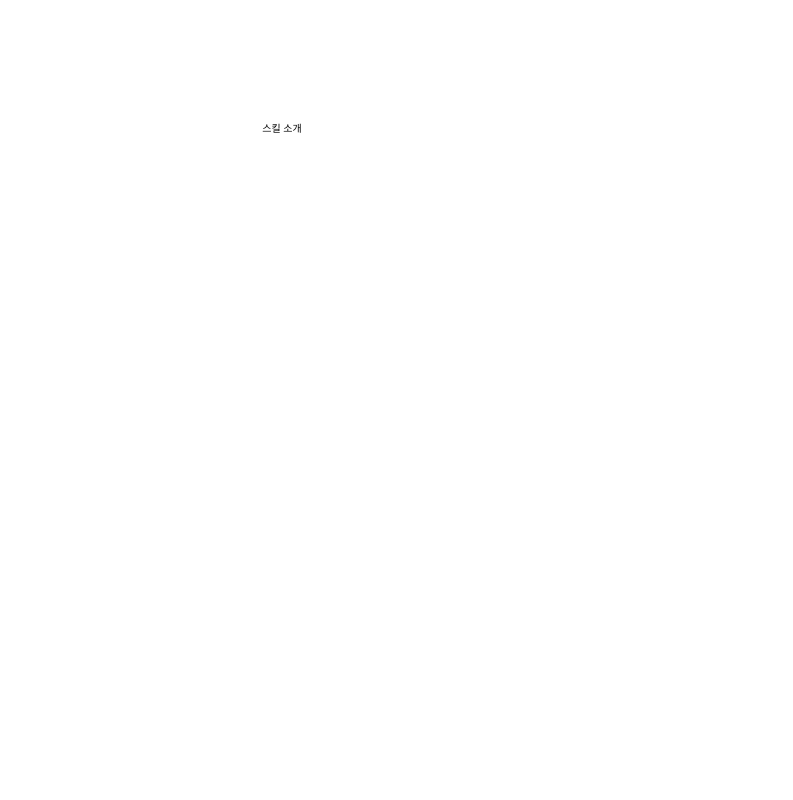
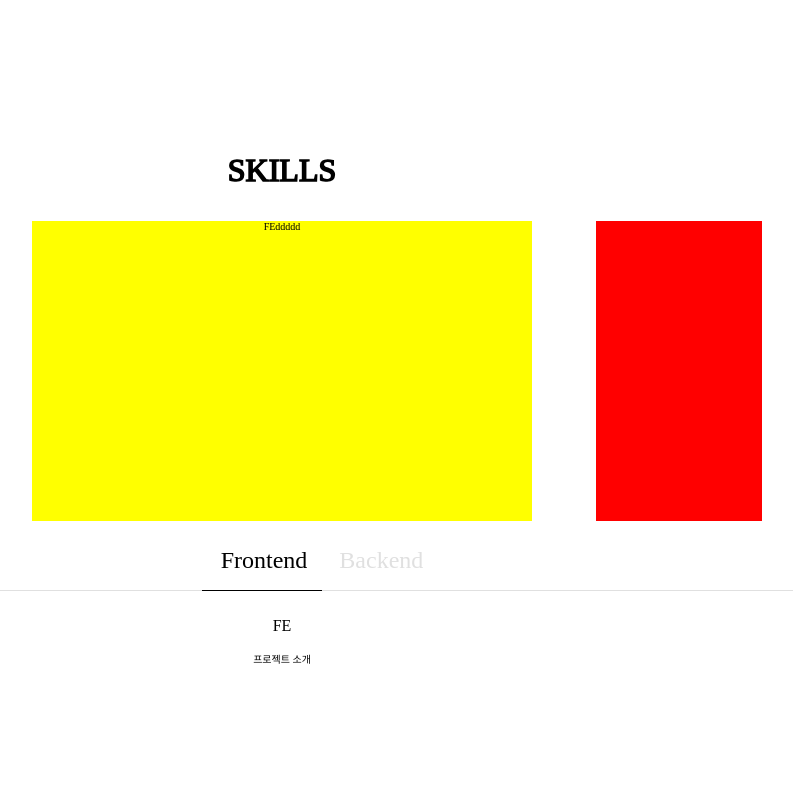
Before and after one commit to easymean/portfolio, a React (Vite) app: page / in a window 1280 px wide. Shown: the part 680-1480 px from the top of the page, without its empty margins (358-1151 px from the left). Built offline with nearby package versions, Linux system fonts and the light colour scheme.

Commit message:
tab & slider 구현

```diff
--- a/src/assets/scss/globals.scss
+++ b/src/assets/scss/globals.scss
@@ -12,6 +12,7 @@
 
   --color-bg-container: light-dark(#{$white}, #{$black});
   --color-text: light-dark(#{$black}, #{$white});
+  --color-text-secondary: light-dark(#{$light-grey}, #{$dark-grey});
 
   --color-black: #{$black};
   --color-white: #{$white};
--- /dev/null
+++ b/src/components/slider/index.tsx
@@ -0,0 +1,70 @@
+import { useCallback, useEffect, useRef } from 'react';
+import './style.scss';
+
+type Props = {
+  selectedId: string;
+  colWidth: number;
+  items: { id: string; content: React.ReactNode }[];
+};
+
+export const Slider = ({ items = [], colWidth, selectedId }: Props) => {
+  const containerRef = useRef<HTMLDivElement>(null);
+
+  const slideItem = useCallback(
+    (container: HTMLElement, id: string) => {
+      const getCenterX = (container: HTMLElement) => {
+        const rect = container.getBoundingClientRect();
+        const width = rect?.width ?? 0;
+        return (width - colWidth) / 2;
+      };
+
+      const [target] = [...container.querySelectorAll('.slider-item')].filter(
+        (el) => el.id === id,
+      );
+      if (target instanceof HTMLElement) {
+        const { offsetLeft } = target;
+        const centerX = getCenterX(container);
+
+        const dist = centerX - offsetLeft;
+        container.style.setProperty('--dist', `${dist}px`);
+      }
+    },
+    [colWidth],
+  );
+
+  useEffect(() => {
+    if (containerRef.current) {
+      const container = containerRef.current;
+      slideItem(container, selectedId);
+
+      window.addEventListener('resize', () => {
+        slideItem(container, selectedId);
+      });
+
+      return () => {
+        window.removeEventListener('resize', () => {
+          slideItem(container, selectedId);
+        });
+      };
+    }
+  }, [selectedId, slideItem]);
+
+  return (
+    <div className="slider">
+      <div className="slider-list" ref={containerRef}>
+        {items.length > 0 &&
+          items.map((el) => (
+            <div
+              key={el.id}
+              id={el.id}
+              className="slider-item"
+              aria-selected={el.id === selectedId}
+              style={{ width: `${colWidth}px` }}
+            >
+              {el.content}
+            </div>
+          ))}
+      </div>
+    </div>
+  );
+};
--- /dev/null
+++ b/src/components/slider/style.scss
@@ -0,0 +1,17 @@
+.slider {
+  overflow: hidden;
+  width: 100%;
+}
+
+.slider-list {
+  position: relative;
+  display: grid;
+  grid-gap: 4rem;
+  grid-auto-flow: column;
+  transform: translate3d(var(--dist, 0px), 0, 0);
+  transition: all 300ms ease-in-out;
+  .slider-item {
+    &[aria-selected='true'] {
+    }
+  }
+}
--- /dev/null
+++ b/src/components/tab/index.tsx
@@ -0,0 +1,69 @@
+import './style.scss';
+import React, { useEffect, useRef, useState } from 'react';
+type Props = {
+  items: { id: string; label: string; content: React.ReactNode }[];
+  onClickItem: (id: string) => void;
+};
+
+export const Tab = ({ items, onClickItem }: Props) => {
+  const listRef = useRef<HTMLUListElement>(null);
+  const activeItemRef = useRef<HTMLLIElement>(null);
+  const [selectedId, setSelectedId] = useState<string>(items[0].id);
+
+  const setIndicator = (target: HTMLElement) => {
+    if (listRef.current) {
+      const listWidth = listRef.current.offsetWidth;
+      const { offsetLeft, offsetWidth } = target;
+      const left = ((offsetLeft / listWidth) * 100).toFixed();
+      const right = (
+        100 -
+        ((offsetLeft + offsetWidth) / listWidth) * 100
+      ).toFixed();
+      listRef.current.style.setProperty(
+        '--clip-path',
+        `inset(0 ${right}% 0 ${left}%)`,
+      );
+    }
+  };
+
+  const handleClick = (id: string) => {
+    setSelectedId(id);
+    onClickItem(id);
+  };
+
+  useEffect(() => {
+    if (activeItemRef.current) {
+      setIndicator(activeItemRef.current);
+    }
+  }, [selectedId]);
+  return (
+    <div className="tab">
+      <ul className="tab-list" role="tablist" ref={listRef}>
+        {items.map((el) => (
+          <li
+            key={el.id}
+            id={el.id}
+            className="tab-item"
+            ref={el.id === selectedId ? activeItemRef : null}
+            aria-selected={el.id === selectedId}
+            onClick={() => handleClick(el.id)}
+          >
+            {el.label}
+          </li>
+        ))}
+      </ul>
+      <div role="tabpanel">
+        {items.map((el) => (
+          <div
+            key={`panel-${el.id}`}
+            id={el.id}
+            className="tab-panel"
+            hidden={el.id !== selectedId}
+          >
+            {el.content}
+          </div>
+        ))}
+      </div>
+    </div>
+  );
+};
--- /dev/null
+++ b/src/components/tab/style.scss
@@ -0,0 +1,39 @@
+.tab-list {
+  width: 100%;
+  position: relative;
+  display: flex;
+  justify-content: center;
+  border-bottom: 1px solid var(--color-text-secondary);
+  &::after {
+    content: '';
+    position: absolute;
+    z-index: 1;
+    bottom: -1px;
+    left: 0;
+    width: 100%;
+    height: 1px;
+    background-color: var(--color-text);
+    transition: clip-path 0.25s ease;
+    clip-path: var(--clip-path, inset(0 0 0 0));
+  }
+}
+.tab-item {
+  padding: 1rem;
+  font-size: 1.5rem;
+  color: var(--color-text-secondary);
+  transition: color 200ms;
+  &[aria-selected='true'] {
+    color: var(--color-text);
+  }
+  &:hover {
+    cursor: pointer;
+    color: var(--color-text);
+  }
+}
+
+.tab-panel {
+  animation-name: fade-in;
+  animation-duration: 0.7s;
+  padding: 1rem;
+  font-size: 1rem;
+}
--- a/src/pages/skills/index.tsx
+++ b/src/pages/skills/index.tsx
@@ -1,9 +1,42 @@
+import { Tab } from '@/components/tab';
+import { Slider } from '@/components/slider';
 import './style.scss';
+import { useState } from 'react';
 
 export const Skills = () => {
+  const [selectedId, setSelectedId] = useState('fe');
+  const fe = [{ id: 'React', label: 'React', value: '80' }];
+
+  const items = [
+    { id: 'fe', label: 'Frontend', content: <div>FE</div> },
+    { id: 'be', label: 'Backend', content: <div>BE</div> },
+  ];
+
+  const sliders = [
+    {
+      id: 'fe',
+      content: (
+        <div style={{ height: '300px', background: 'yellow' }}>FEddddd</div>
+      ),
+    },
+    {
+      id: 'be',
+      content: (
+        <div style={{ height: '300px', background: 'red' }}>BEddddd</div>
+      ),
+    },
+  ];
+
+  const onClickTab = (id: string) => {
+    setSelectedId(id);
+  };
   return (
     <div className="skills">
-      <div>스킬 소개</div>
+      <div className="skills-wrapper">
+        <div className="title">SKILLS</div>
+        <Slider items={sliders} selectedId={selectedId} colWidth={500} />
+        <Tab items={items} onClickItem={onClickTab} />
+      </div>
     </div>
   );
 };
--- a/src/pages/skills/style.scss
+++ b/src/pages/skills/style.scss
@@ -1,3 +1,18 @@
 .skills {
-  @include page;
+  padding: 0 10rem;
 }
+.skills-wrapper {
+  display: flex;
+  flex-direction: column;
+  justify-content: center;
+  .title {
+    padding: 2rem;
+    font-size: 2rem;
+    box-sizing: border-box;
+  }
+  .move-in {
+    animation-name: fade-in, move-in;
+    animation-duration: 0.7s, 0.7s;
+    animation-timing-function: ease-in-out;
+  }
+}
```
